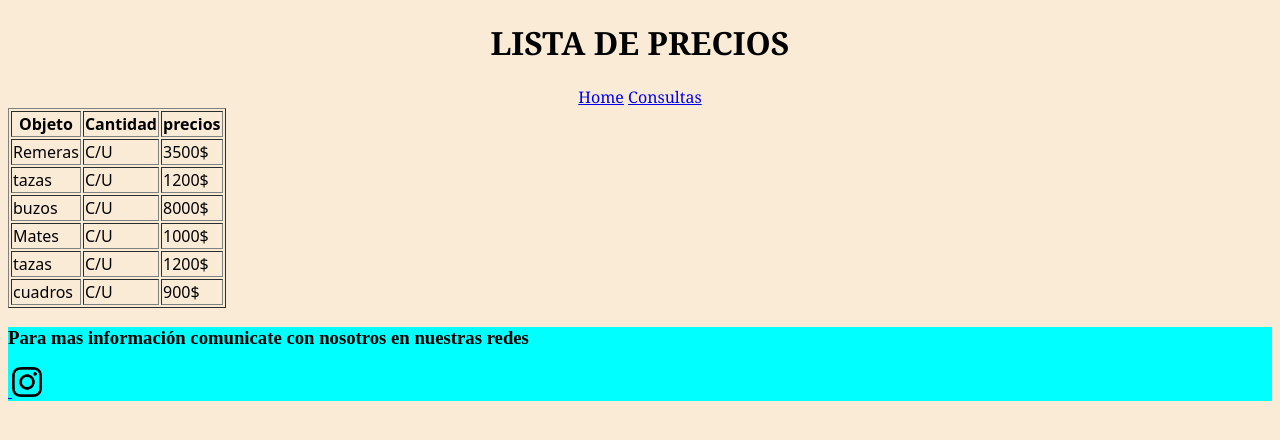
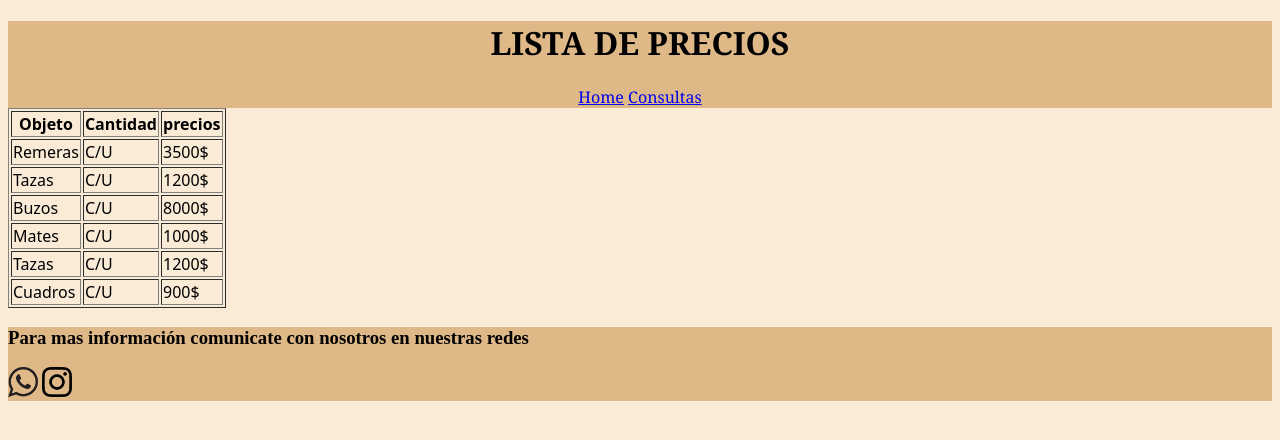
Before and after one commit to LucianoPino2007/RecuperatorioHTML, a plain HTML site: page Listadeprecios.html in a window 1280 px wide. Drawn offline with Linux system fonts and the light colour scheme.

Commit message:
Correcciones

```diff
--- a/Listadeprecios.html
+++ b/Listadeprecios.html
@@ -29,13 +29,13 @@
                     <td>3500$</td>
                 </tr>
                 <tr>
-                    <td>tazas</td>
+                    <td>Tazas</td>
                     <td>C/U</td>
                     <td>1200$</td>
                 </tr>
             </tbody>
             <tr>
-                <td>buzos</td>
+                <td>Buzos</td>
                 <td>C/U</td>
                 <td>8000$</td>
             </tr>
@@ -47,13 +47,13 @@
                 </tr>
             </tbody>
             <tr>
-                <td>tazas</td>
+                <td>Tazas</td>
                 <td>C/U</td>
                 <td>1200$</td>
             </tr>
         </tbody>
             <tr>
-                <td>cuadros</td>
+                <td>Cuadros</td>
                 <td>C/U</td>
                 <td>900$</td>
             </tr>
@@ -65,9 +65,7 @@
     </main>
     <footer>
         <h3>Para mas información comunicate con nosotros en nuestras redes</h3>
-        <a
-            href="https://wa.me/543548593197"><img src="" alt="" height="30px">
-        </a>
+        <a href="https://wa.me/543548593197"><img src="img/wsp.png" alt="" height="30px"></a>
             <a href="https://www.instagram.com/luciano.pino22xt/"><img src="img/instagram.png" alt="" height="30px"></a>
     </footer>
 </body>
--- a/style.css
+++ b/style.css
@@ -4,16 +4,23 @@ body{
 header{
     font-family: Georgia, 'Times New Roman', Times, serif;
     text-align: center;
+    background-color: burlywood
 }
 main{;
     font-family:system-ui, -apple-system, BlinkMacSystemFont, 'Segoe UI', Roboto, Oxygen, Ubuntu, Cantarell, 'Open Sans', 'Helvetica Neue', sans-serif
 }
+
 h1{
     text-align: center;
 }
 
+
+img{
+    align-self: center;
+}
+
 footer{
-    background-color: aqua;
+    background-color: burlywood;
 }
 a{
     text-align: left;
```
Also changed, not shown: consultas.html (renamed from información.html, +4 -4 lines), index.html (+3 -3 lines).
